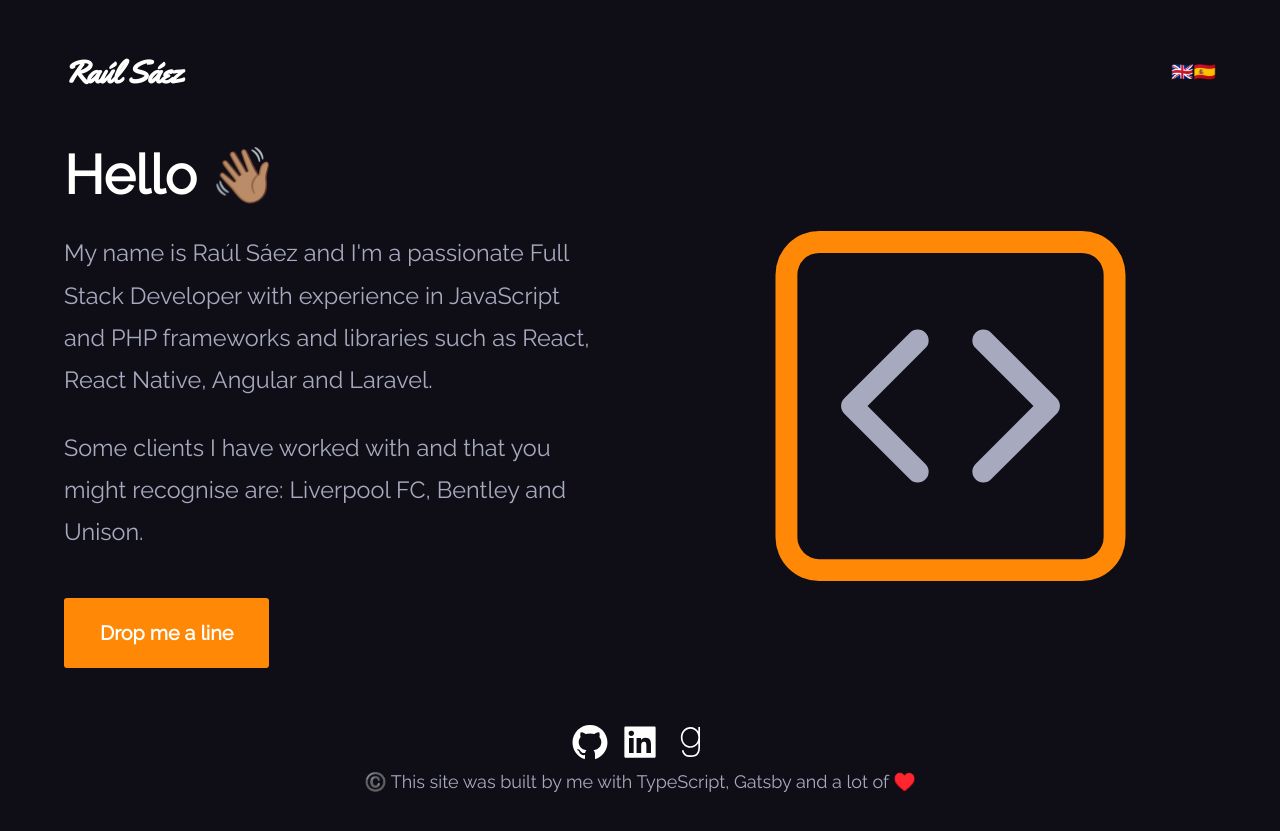
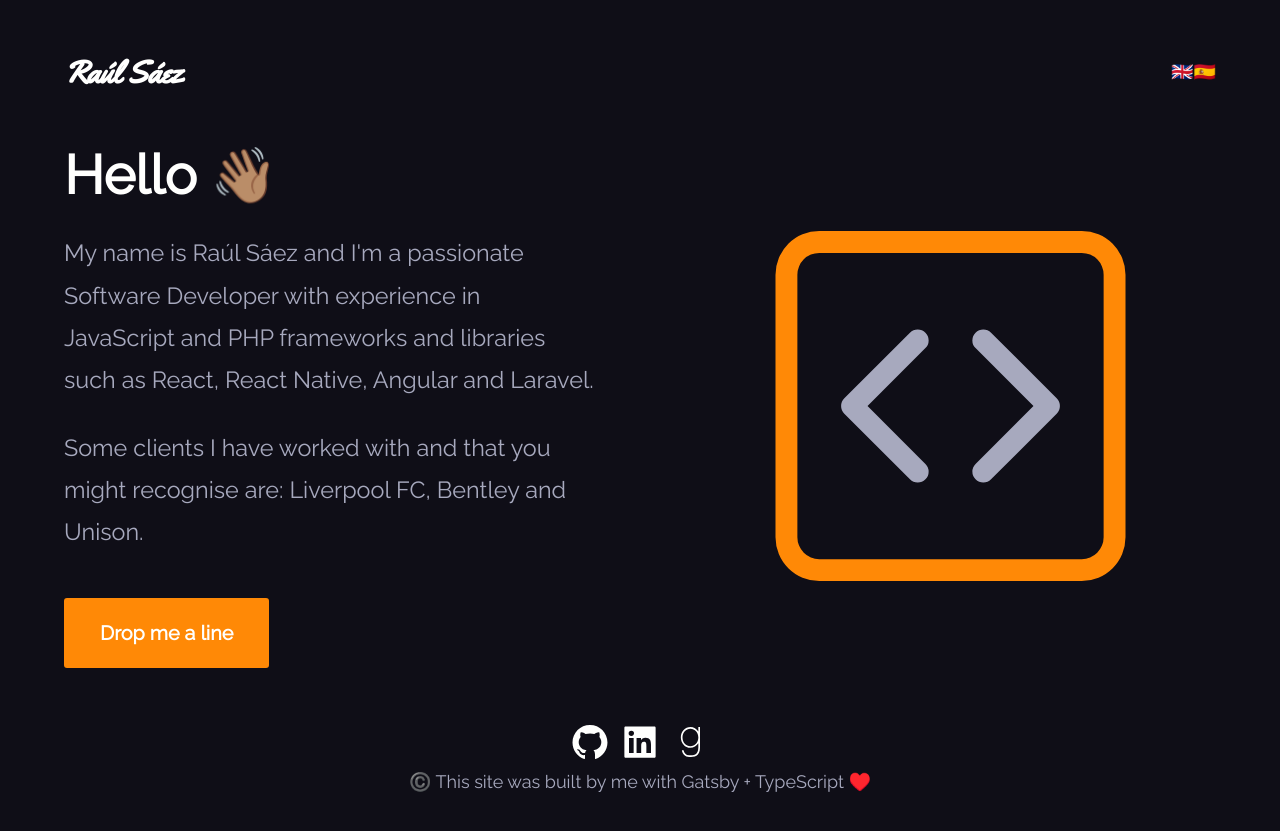
Before and after one commit to raul-saez/personal-site, a Gatsby site: page / in a window 1280 px wide. Built offline with nearby package versions, Linux system fonts and the light colour scheme; Gatsby itself is replaced by a stand-in of ours.

Commit message:
add change to copy

```diff
--- a/src/pages/index.tsx
+++ b/src/pages/index.tsx
@@ -44,27 +44,27 @@ const StyledLink = styled.a`
 const translationsEn = {
   hello: "Hello",
   description: `My name is Raúl Sáez and I'm a passionate
-  Full Stack Developer with experience in JavaScript and PHP
+  Software Developer with experience in JavaScript and PHP
   frameworks and libraries such as React, React Native, Angular and
   Laravel.`,
   description2: `Some clients I have worked with and that you might recognise are:
   Liverpool FC, Bentley and Unison.`,
   contact: "Drop me a line",
-  footer: "This site was built by me with TypeScript, Gatsby and a lot of",
+  footer: "This site was built by me with Gatsby + TypeScript",
 }
 
 const translationsEs = {
   hello: "Hola",
-  description: `Mi nombre es Raúl Sáez y soy un apasionado Full Stack Developer con experiencia en frameworks y librerias the JavaScript y PHP como React, React Native, Angular y
+  description: `Mi nombre es Raúl Sáez y soy un apasionado Software Developer con experiencia en frameworks y librerias the JavaScript y PHP como React, React Native, Angular y
   Laravel.`,
   description2: `Algunos clientes con los que he trabajado y puede que conozcas son:
-  Liverpool FC, Bentley y Ayto. Orihuela.`,
+  Liverpool FC, Bentley y Unison.`,
   contact: "Contacta conmigo",
-  footer: "Esta web ha sido creada por mi con TypeScript, Gatsby y mucho",
+  footer: "Esta web ha sido creada por mi usando Gatsby + TypeScript",
 }
 
 const IndexPage: React.FC = () => {
-  const [lg, setLg] = useState<string>("en-uk")
+  const [lg, setLg] = useState("en-uk")
 
   return (
     <IntlProvider
```
